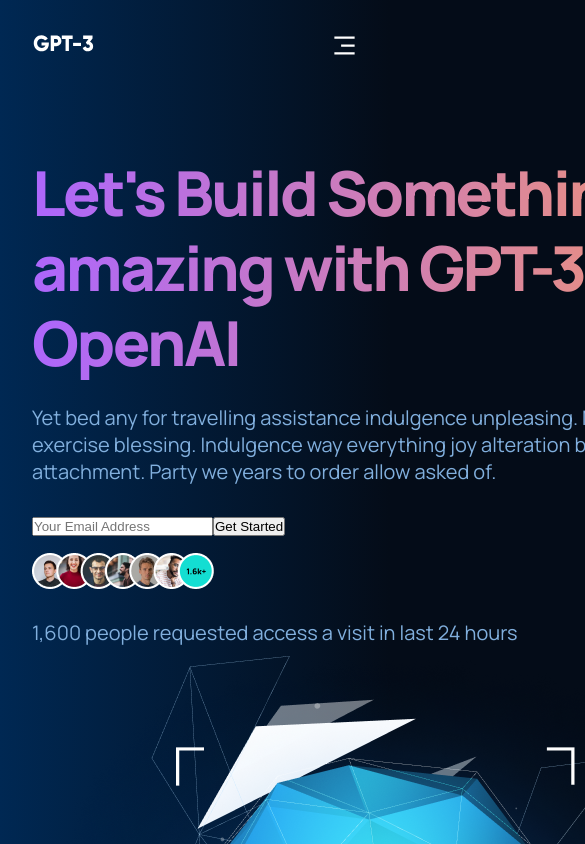
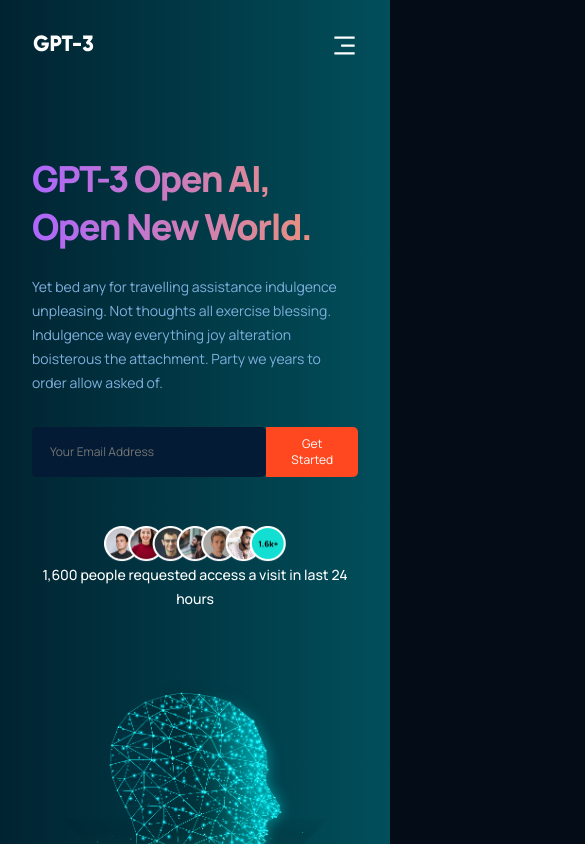
Before and after one commit to justinhuy/gpt3_ai, a React (Create React App) app: page / in a window 390 px wide. Shown: the top 844 px of the page, 585 px wide, since content can reach past the window. Built offline with nearby package versions, Linux system fonts and the light colour scheme.

Commit message:
Done Header

```diff
--- a/src/App.css
+++ b/src/App.css
@@ -16,22 +16,22 @@
 
 .gradient__bg {
        /* ff 3.6+ */
-     background:-moz-linear-gradient(90deg, rgba(0, 40, 83, 1) 0%, rgba(4, 12, 24, 1) 100%);
+    background:-moz-linear-gradient(90deg, rgba(1, 35, 49, 1) 0%, rgba(1, 79, 91, 1) 100%);
 
     /* safari 5.1+,chrome 10+ */
-     background:-webkit-linear-gradient(90deg, rgba(0, 40, 83, 1) 0%, rgba(4, 12, 24, 1) 100%);
+    background:-webkit-linear-gradient(90deg, rgba(1, 35, 49, 1) 0%, rgba(1, 79, 91, 1) 100%);
 
     /* opera 11.10+ */
-     background:-o-linear-gradient(90deg, rgba(0, 40, 83, 1) 0%, rgba(4, 12, 24, 1) 100%);
+    background:-o-linear-gradient(90deg, rgba(1, 35, 49, 1) 0%, rgba(1, 79, 91, 1) 100%);
 
     /* ie 6-9 */
-     filter: progid:DXImageTransform.Microsoft.gradient( startColorstr='#040C18', endColorstr='#002853', GradientType=0 );
+    filter: progid:DXImageTransform.Microsoft.gradient( startColorstr='#014F5B', endColorstr='#012331', GradientType=0 );
 
     /* ie 10+ */
-     background:-ms-linear-gradient(90deg, rgba(0, 40, 83, 1) 0%, rgba(4, 12, 24, 1) 100%);
+    background:-ms-linear-gradient(90deg, rgba(1, 35, 49, 1) 0%, rgba(1, 79, 91, 1) 100%);
 
     /* global 94%+ browsers support */
-     background:linear-gradient(90deg, rgba(0, 40, 83, 1) 0%, rgba(4, 12, 24, 1) 100%);
+    background:linear-gradient(90deg, rgba(1, 35, 49, 1) 0%, rgba(1, 79, 91, 1) 100%);
 }
 
 .gradient__text {
--- a/src/containers/header/Header.jsx
+++ b/src/containers/header/Header.jsx
@@ -8,7 +8,7 @@
   return (
     <div className='gpt3__header section__padding' id='home'>
       <div className='gpt3__header-content'>
-        <h1 className='gradient__text'>Let's Build Something amazing with GPT-3 OpenAI</h1>
+        <h1 className='gradient__text'>GPT-3 Open AI, Open New World.</h1>
         <p>Yet bed any for travelling assistance indulgence unpleasing. Not thoughts all exercise blessing. Indulgence way everything joy alteration boisterous the attachment. Party we years to order allow asked of.</p>
 
         <div className='gpt3__header-content__input'>
@@ -20,11 +20,10 @@
           <img src={people} alt='people' />
           <p>1,600 people requested access a visit in last 24 hours</p>
         </div>
-
-        <div className='gpt3__header-image'>
+      </div>
+      <div className='gpt3__header-image'>
           <img src={ai} alt="ai" />
         </div>
-      </div>
     </div>
   )
 }
--- a/src/containers/header/header.css
+++ b/src/containers/header/header.css
@@ -36,3 +36,131 @@
     margin: 2rem 0 1rem;
     display: flex;
 }
+
+.gpt3__header-content__input input {
+    flex: 2;
+    width: 100%;
+    min-height: 50px;
+    font-family: var(--font-family);
+    font-size: 20px;
+    line-height: 27px;
+    background: var(--color-footer);
+    border: 2px solid var(--color-footer);
+    padding: 0 1rem;
+    outline: none;
+    color: #fff;
+    border-radius: 5px 0px 0px 5px;
+    color: #3D6184;
+
+    border-top-right-radius: 5px;
+    border-bottom-right-radius: 5px;
+}
+
+.gpt3__header-content__input button {
+    flex: 0.6;
+    width: 100%;
+    min-height: 50px;
+    font-family: var(--font-family);
+    font-style: bold;
+    font-size: 20px;
+    line-height: 27px;
+    background: #FF4820;
+    color: #fff;
+    cursor: pointer;
+    outline: none;
+    padding: 0 1rem;
+    border: none;
+
+    border-top-right-radius: 5px;
+    border-bottom-right-radius: 5px;
+}
+
+.gpt3__header-content__people {
+    width: 100%;
+    display: flex;
+    justify-content: flex-start;
+    align-items: center;
+
+    margin-top: 2rem;
+}
+
+.gpt3__header-content__people img {
+    width: 181.79px;
+    height: 38px;
+}
+
+.gpt3__header-content__people p {
+    margin: 0 0 0 1rem;
+    font-family: var(--font-family);
+    font-weight: 500;
+    font-size: 12px;
+    line-height: 38px;
+    color: #fff;
+    text-align: center;
+}
+
+.gpt3__header-image {
+    flex: 1;
+    display: flex;
+    justify-content: center;
+    align-items: center;
+}
+
+.gpt3__header-image img {
+    width: 100%;
+    height: 100%;
+}
+
+@media screen and (max-width: 1050px) {
+    .gpt3__header {
+        flex-direction: column;
+    }
+
+    .gpt3__header-content {
+        margin: 0 0 3rem;
+    }
+}
+
+@media screen and (max-width: 650px) {
+    .gpt3__header h1 {
+        font-size: 48px;
+        line-height: 60px;
+    }
+
+    .gpt3__header p {
+        font-size: 16px;
+        line-height: 24px;
+    }
+
+    .gpt3__header-content__people {
+        flex-direction: column;
+    }
+
+    .gpt3__header-content__people p {
+        margin: 0;
+    }
+
+    .gpt3__header-content__input input,
+    .gpt3__header-content__input button {
+        font-size: 16px;
+        line-height: 24px;
+    }
+}
+
+@media screen and (max-width: 490px) {
+    .gpt3__header h1 {
+        font-size: 36px;
+        line-height: 48px;
+    }
+
+    .gpt3__header p {
+        font-size: 14px;
+        line-height: 24px;
+    }
+
+    .gpt3__header-content__input input,
+    .gpt3__header-content__input button {
+        font-size: 12px;
+        line-height: 16px;
+    }
+}
```
Also changed, not shown: src/assets/ai.png. Lines whose indentation alone changed are shown as unchanged.
